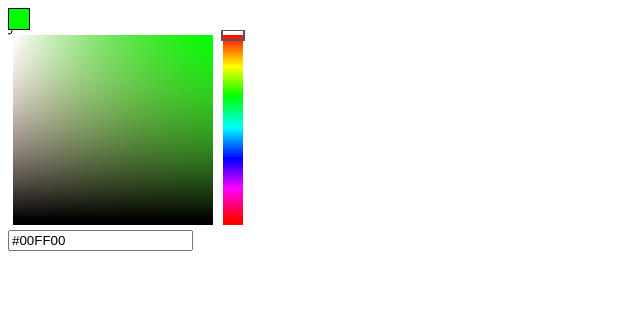
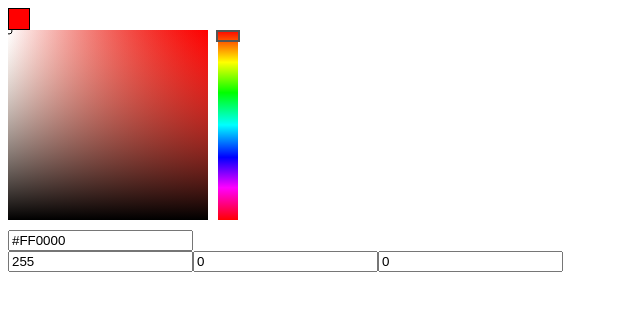
Before and after one commit to jakubsikora/jcolorpicker, a plain HTML site: page index.html in a window 1280 px wide. Both pictures are taken after a click on the element 19 px from the left and 19 px from the top of the page. Shown: the whole page, without its empty margins (0-640 px from the left). Drawn offline with Linux system fonts and the light colour scheme.

Commit message:
start keys handler, revealing module pattern

```diff
--- a/index.html
+++ b/index.html
@@ -14,7 +14,6 @@
   <script>
     JColorpicker.init({
       el: '#colorpicker',
-      initColor: '#00FF00',
       valueAttr: 'data-cp-hex',
       showHex: true,
       showRGB: true
--- a/jcolorpicker.js
+++ b/jcolorpicker.js
@@ -1,8 +1,6 @@
 'using strict'
 
 var JColorpicker = (function() {
-
-  var colorpicker = {};
 
   var holderEl = null
     , canvasEl = null
@@ -19,24 +17,30 @@ var JColorpicker = (function() {
     , hueY = 0
     , valueAttr = null
     , hexInput = null
+    , rgbWrapper = null
+    , rInput = null
+    , gInput = null
+    , bInput = null
+    , rgb = {}
     , options = {};
 
   // constants
   var CANVAS_WIDTH = 400
     , CANVAS_HEIGHT = 200
-    , COLORPICKER_POSX = 5
-    , COLORPICKER_POSY = 5
+    , COLORPICKER_POSX = 0
+    , COLORPICKER_POSY = 0
     , COLORPICKER_WIDTH = 200
     , COLORPICKER_HEIGHT = CANVAS_HEIGHT - 10
     , HUE_WIDTH = 20
     , HUE_HEIGHT = CANVAS_HEIGHT - 10
     , HUE_POSX = COLORPICKER_POSX + COLORPICKER_WIDTH + 10
-    , HUE_POSY = 5
+    , HUE_POSY = 0
     , HUE_SLIDER_HEIGHT = 10
-    , HUE_SLIDER_POSY = 5
-    , POINT_RADIUS = 3;
+    , HUE_SLIDER_POSY = 6
+    , POINT_RADIUS = 3
+    , DEFAULT_HEX = '#FF0000';
 
-  var initElements = function(el) {
+  function initElements(el) {
     var wrapper = document.createElement('div');
     wrapper.setAttribute('class', 'jc-wrapper');
 
@@ -57,37 +61,61 @@ var JColorpicker = (function() {
       wrapper.appendChild(hexInput);
     }
 
+    if (options.showRGB) {
+      rgbWrapper = document.createElement('div');
+      rgbWrapper.setAttribute('id', 'jc-rgb-wrapper');
+      rgbWrapper.style.display = 'none';
+      wrapper.appendChild(rgbWrapper);
+
+      rInput = document.createElement('input');
+      rInput.setAttribute('type', 'text');
+      rInput.setAttribute('id', 'jc-r');
+      rgbWrapper.appendChild(rInput);
+
+      gInput = document.createElement('input');
+      gInput.setAttribute('type', 'text');
+      gInput.setAttribute('id', 'jc-g');
+      rgbWrapper.appendChild(gInput);
+
+      bInput = document.createElement('input');
+      bInput.setAttribute('type', 'text');
+      bInput.setAttribute('id', 'jc-b');
+      rgbWrapper.appendChild(bInput);
+    }
+
     ctx = canvasEl.getContext('2d');
   };
 
-  var createHolderChild = function(html) {
+  function createHolderChild(html) {
     parentHolder.innerHTML = html;
 
     return parentHolder.children[0];
   };
 
-  var setHolderBackground = function(hex) {
+  function setHolderBackground(hex) {
     holderEl.style.background = hex;
   };
 
-  var setValueAttribute = function(val) {
+  function setValueAttribute(val) {
     holderEl.setAttribute(valueAttr, val);
   };
 
-  var initHandlers = function() {
+  function initHandlers() {
     holderEl.addEventListener('click', holderClickHandler);
 
     canvasEl.addEventListener('click', canvasClickHandler);
     canvasEl.addEventListener('mousedown', canvasMouseDownHandler);
     canvasEl.addEventListener('mouseup', canvasMouseUpHandler);
     canvasEl.addEventListener('mousemove', canvasMouseMoveHandler);
+    window.addEventListener('keydown', canvasKeyDownHandler);
+    window.addEventListener('keyup', canvasKeyUpHandler);
   };
 
-  var holderClickHandler = function() {
+  function holderClickHandler() {
     toggleCanvas();
   };
 
-  var canvasClickHandler = function(e) {
+  function canvasClickHandler(e) {
     var coordinates = this.getBoundingClientRect()
       , x
       , y;
@@ -119,7 +147,7 @@ var JColorpicker = (function() {
     }
   };
 
-  var canvasMouseMoveHandler = function(e) {
+  function canvasMouseMoveHandler(e) {
     var coordinates = this.getBoundingClientRect()
       , x
       , y;
@@ -157,15 +185,54 @@ var JColorpicker = (function() {
     canvasEl.style.cursor = 'default';
   };
 
-  var canvasMouseDownHandler = function(e) {
+  function canvasMouseDownHandler(e) {
     draggingMode = true;
   };
 
-  var canvasMouseUpHandler = function(e) {
+  function canvasMouseUpHandler(e) {
     draggingMode = false;
   };
 
-  var updateFromColorpicker = function(x, y) {
+  function canvasKeyDownHandler(e) {
+    var c = e.keyCode;
+
+    switch(c) {
+      case 37:
+        console.log('left down');
+        break;
+      case 38:
+        console.log('up down');
+        break;
+      case 39:
+        console.log('right down');
+        break;
+      case 40:
+        console.log('down down');
+        break;
+    };
+  };
+
+  function canvasKeyUpHandler(e) {
+    var c = e.keyCode;
+
+    switch(c) {
+      case 37:
+        console.log('left up');
+        break;
+      case 38:
+        console.log('up up');
+        break;
+      case 39:
+        console.log('right up');
+        break;
+      case 40:
+        console.log('down up');
+        break;
+    };
+  };
+
+
+  function updateFromColorpicker(x, y) {
     var hex = calculateColor(x, y);
     setHolderBackground(hex);
     setValueAttribute(hex);
@@ -180,9 +247,10 @@ var JColorpicker = (function() {
     cpY = y;
 
     if (options.showHex) hexInput.value = hex;
+    if (options.showRGB) fillRGB(hex);
   };
 
-  var updateFromHue = function(x, y) {
+  function updateFromHue(x, y) {
     var hueHex = calculateColor(x, y)
       , hex = null;
 
@@ -198,24 +266,26 @@ var JColorpicker = (function() {
     setValueAttribute(hex);
 
     if (options.showHex) hexInput.value = hex;
+    if (options.showRGB) fillRGB(hex);
   };
 
-  var toggleCanvas = function() {
+  function toggleCanvas() {
     showCanvas = !showCanvas;
     canvasEl.style.display = showCanvas ?  'block' : 'none';
 
-    if (showCanvas) cacheColorpicker();
+    cacheHUE();
 
     if (options.showHex) hexInput.style.display = showCanvas ?  'block' : 'none';
+    if (options.showRGB) rgbWrapper.style.display = showCanvas ?  'block' : 'none';
   };
 
-  var clearCanvas = function() {
+  function clearCanvas() {
     ctx.clearRect(
       0, 0,
       CANVAS_WIDTH, CANVAS_HEIGHT);
   };
 
-  var drawColorpicker = function(hex) {
+  function drawColorpicker(hex) {
     var gradientLeft
       , gradientTop;
 
@@ -254,7 +324,7 @@ var JColorpicker = (function() {
 
   };
 
-  var drawHue = function() {
+  function drawHue() {
     var gradientSlider;
 
     gradientSlider = ctx.createLinearGradient(
@@ -274,7 +344,7 @@ var JColorpicker = (function() {
     ctx.fillRect(HUE_POSX, HUE_POSY, HUE_WIDTH, HUE_HEIGHT);
   };
 
-  var drawHueSlider = function(y) {
+  function drawHueSlider(y) {
     ctx.beginPath();
     ctx.strokeStyle = '#555555';
     ctx.lineWidth = 2;
@@ -284,7 +354,7 @@ var JColorpicker = (function() {
     hueY = y;
   };
 
-  var drawColorPoint = function(x, y) {
+  function drawColorPoint(x, y) {
     ctx.beginPath();
     ctx.arc(x, y, POINT_RADIUS, 0, 2 * Math.PI, false);
     ctx.lineWidth = 2;
@@ -298,7 +368,7 @@ var JColorpicker = (function() {
     ctx.stroke();
   };
 
-  var calculateColor = function(x, y) {
+  function calculateColor(x, y) {
     var imgData
       , red
       , green
@@ -315,32 +385,50 @@ var JColorpicker = (function() {
     return (rgbToHex(red, green, blue));
   };
 
-  var rgbToHex = function(r, g, b) {
+  function rgbToHex(r, g, b) {
     return '#' + componentToHex(r) + componentToHex(g) + componentToHex(b);
   };
 
-  var componentToHex = function(c) {
+  function componentToHex(c) {
     var hex = c.toString(16);
     return hex.length === 1 ? '0' + hex : hex;
   };
 
-  var cacheColorpicker = function() {
+  function hexToRGB(hex) {
+    function hexToR(h) { return parseInt((cutHex(h)).substring(0,2),16) }
+    function hexToG(h) { return parseInt((cutHex(h)).substring(2,4),16) }
+    function hexToB(h) { return parseInt((cutHex(h)).substring(4,6),16) }
+    function cutHex(h) { return (h.charAt(0)=="#") ? h.substring(1,7) : h }
+
+    return {
+      r: hexToR(hex),
+      g: hexToG(hex),
+      b: hexToB(hex)
+    };
+  };
+
+  function fillRGB(hex) {
+    rgb = hexToRGB(hex);
+    rInput.value = rgb.r;
+    gInput.value = rgb.g;
+    bInput.value = rgb.b;
+  };
+
+  function cacheHUE() {
     var cache = {};
 
-    for (var i = COLORPICKER_POSX; i < COLORPICKER_WIDTH + COLORPICKER_POSX; i++) {
-      for (var j = COLORPICKER_POSY; j < COLORPICKER_HEIGHT + COLORPICKER_POSY; j++) {
-        cache[j] = ctx.getImageData(i, j, 1, 1).data;
-      }
+    for(var i = HUE_POSY; i <= HUE_POSY + HUE_HEIGHT; i++) {
+      cache[calculateColor(HUE_POSX + 1, i)] = {
+        x: i,
+        y: HUE_POSX
+      };
     }
 
     console.log(cache);
   };
 
-  /**
-   * PUBLIC METHODS
-   */
 
-  colorpicker.init = function(opts) {
+  function init(opts) {
     // TODO: default options, override
     options = opts;
 
@@ -351,20 +439,24 @@ var JColorpicker = (function() {
     }
 
     // TODO: recognize format of color.
-    baseHex = opts.initColor;
+    baseHex = DEFAULT_HEX;
     valueAttr = opts.valueAttr;
 
     initElements(this.element);
     initHandlers();
-    setHolderBackground(opts.initColor);
-    setValueAttribute(opts.initColor);
+    setHolderBackground(baseHex);
+    setValueAttribute(baseHex);
 
     drawColorpicker(baseHex);
     hexInput.value = baseHex;
+    fillRGB(baseHex);
+
     drawHue();
     drawHueSlider(HUE_SLIDER_POSY);
     drawColorPoint(cpX, cpY);
   };
 
-  return colorpicker;
+  return {
+    init: init
+  };
 })();
```
Also changed, not shown: 1 other file.
